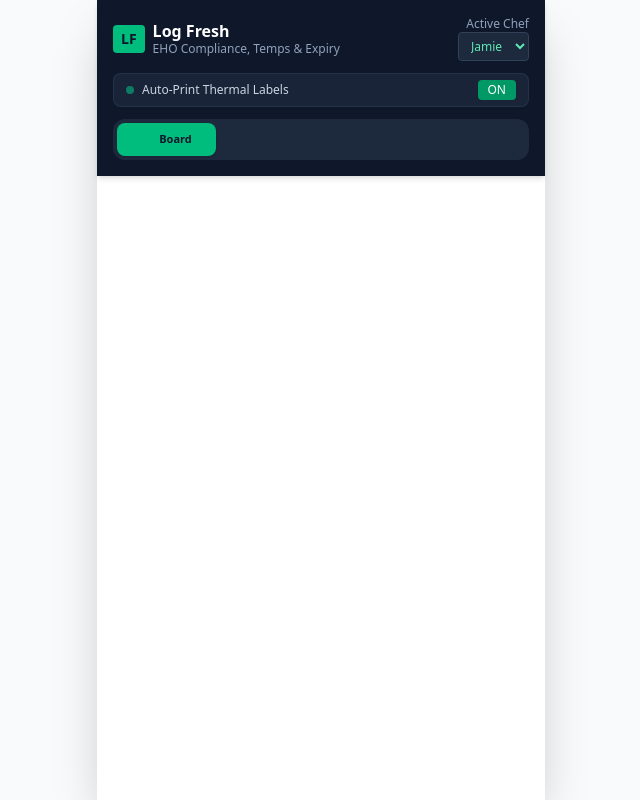
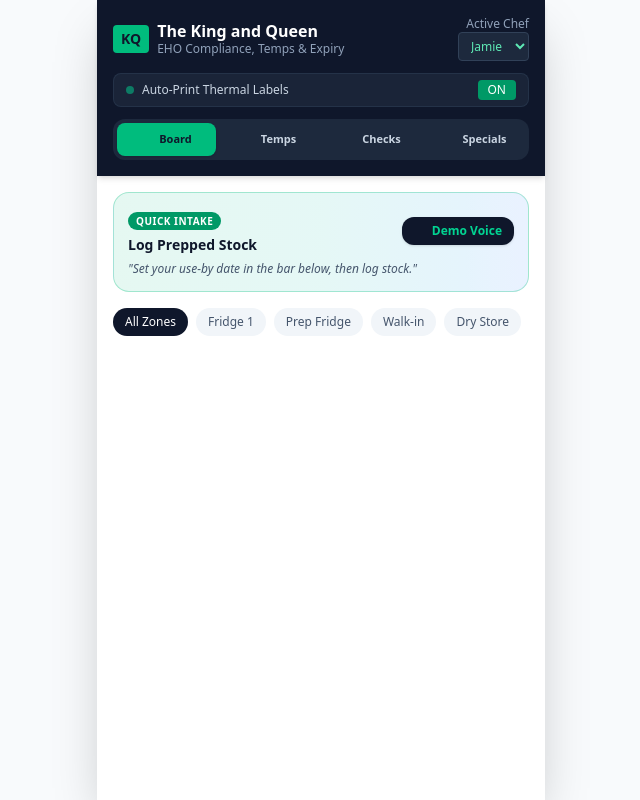
Before and after one commit to mgerber226-web/FreshLog, a plain HTML site: page index.html in a window 1280 px wide. Shown: the whole page, without its empty margins (319-959 px from the left). Drawn offline with nearby package versions, Linux system fonts and the light colour scheme.

Commit message:
index.html

```diff
--- a/index.html
+++ b/index.html
@@ -3,7 +3,7 @@
 <head>
 <meta charset="UTF-8">
 <meta name="viewport" content="width=device-width, initial-scale=1.0">
-<title>Log Fresh - Kitchen Compliance & Expiry</title>
+<title>The King and Queen - Kitchen Compliance & Expiry</title>
 <script src="https://cdn.jsdelivr.net/npm/@tailwindcss/browser@4"></script>
 <script src="https://unpkg.com/lucide@latest"></script>
 <style>
@@ -20,9 +20,9 @@ body * { visibility: hidden; }
 <header class="bg-slate-900 text-white p-4 sticky top-0 z-30 shadow-md">
 <div class="flex justify-between items-center mb-3">
 <div class="flex items-center gap-2">
-<div class="bg-emerald-500 text-slate-900 font-black px-2 py-1 rounded text-sm">LF</div>
+<div class="bg-emerald-500 text-slate-900 font-black px-2 py-1 rounded text-sm">KQ</div>
 <div>
-<h1 class="font-bold text-base leading-tight">Log Fresh</h1>
+<h1 class="font-bold text-base leading-tight">The King and Queen</h1>
 <p class="text-xs text-slate-400">EHO Compliance, Temps & Expiry</p>
 </div>
 </div>
@@ -53,4 +53,43 @@ body * { visibility: hidden; }
 <i data-lucide="layers" class="w-3.5 h-3.5"></i> Board
 </button>
 <button onclick="switchTab('temps')" id="tab-btn-temps" class="py-2 text-[11px] font-semibold rounded-lg text-slate-300 hover:text-white transition flex items-center justify-center gap-1">
-<i data-lucide="thermometer" class
+<i data-lucide="thermometer" class="w-3.5 h-3.5 text-sky-400"></i> Temps
+</button>
+<button onclick="switchTab('checklists')" id="tab-btn-checklists" class="py-2 text-[11px] font-semibold rounded-lg text-slate-300 hover:text-white transition flex items-center justify-center gap-1">
+<i data-lucide="check-square" class="w-3.5 h-3.5 text-emerald-400"></i> Checks
+</button>
+<button onclick="switchTab('specials')" id="tab-btn-specials" class="py-2 text-[11px] font-semibold rounded-lg text-slate-300 hover:text-white transition flex items-center justify-center gap-1">
+<i data-lucide="sparkles" class="w-3.5 h-3.5 text-amber-400"></i> Specials
+</button>
+</div>
+</header>
+
+<!-- Main Content Area -->
+<main class="flex-1 p-4 space-y-4">
+
+<!-- TAB 1: LIVE EXPIRY BOARD -->
+<div id="tab-board" class="space-y-4">
+<div class="bg-gradient-to-r from-emerald-500/10 via-teal-500/10 to-blue-500/10 border border-emerald-500/30 rounded-2xl p-3.5">
+<div class="flex justify-between items-center mb-1.5">
+<div>
+<span class="text-[10px] font-bold uppercase tracking-wider bg-emerald-600 text-white px-2 py-0.5 rounded-full">Quick Intake</span>
+<h3 class="font-bold text-slate-900 mt-1 text-sm">Log Prepped Stock</h3>
+</div>
+<button onclick="runDemoVoice()" class="bg-slate-900 text-emerald-400 text-xs font-semibold px-3 py-1.5 rounded-xl hover:bg-slate-800 transition flex items-center gap-1 shadow-sm">
+<i data-lucide="mic" class="w-3.5 h-3.5"></i> Demo Voice
+</button>
+</div>
+<p id="voice-simulation-status" class="text-xs text-slate-600 italic">"Set your use-by date in the bar below, then log stock."</p>
+</div>
+
+<!-- Filter bar -->
+<div class="flex gap-2 overflow-x-auto pb-1 text-xs">
+<button onclick="filterZone('All')" class="zone-filter-btn px-3 py-1.5 rounded-full bg-slate-900 text-white font-medium whitespace-nowrap">All Zones</button>
+<button onclick="filterZone('Fridge 1')" class="zone-filter-btn px-3 py-1.5 rounded-full bg-slate-100 text-slate-600 font-medium whitespace-nowrap hover:bg-slate-200">Fridge 1</button>
+<button onclick="filterZone('Prep Fridge')" class="zone-filter-btn px-3 py-1.5 rounded-full bg-slate-100 text-slate-600 font-medium whitespace-nowrap hover:bg-slate-200">Prep Fridge</button>
+<button onclick="filterZone('Walk-in')" class="zone-filter-btn px-3 py-1.5 rounded-full bg-slate-100 text-slate-600 font-medium whitespace-nowrap hover:bg-slate-200">Walk-in</button>
+<button onclick="filterZone('Dry Store')" class="zone-filter-btn px-3 py-1.5 rounded-full bg-slate-100 text-slate-600 font-medium whitespace-nowrap hover:bg-slate-200">Dry Store</button>
+</div>
+
+<!-- Inventory List -->
+<div id="inventory-list"
```
